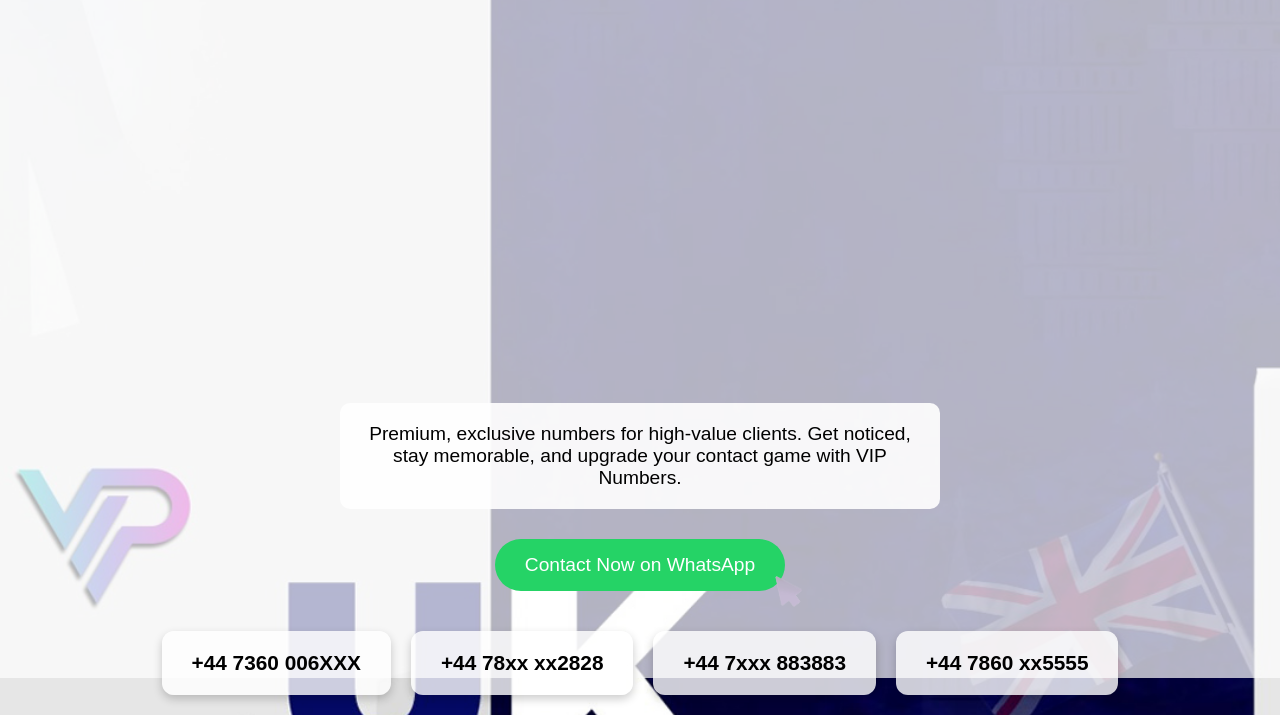
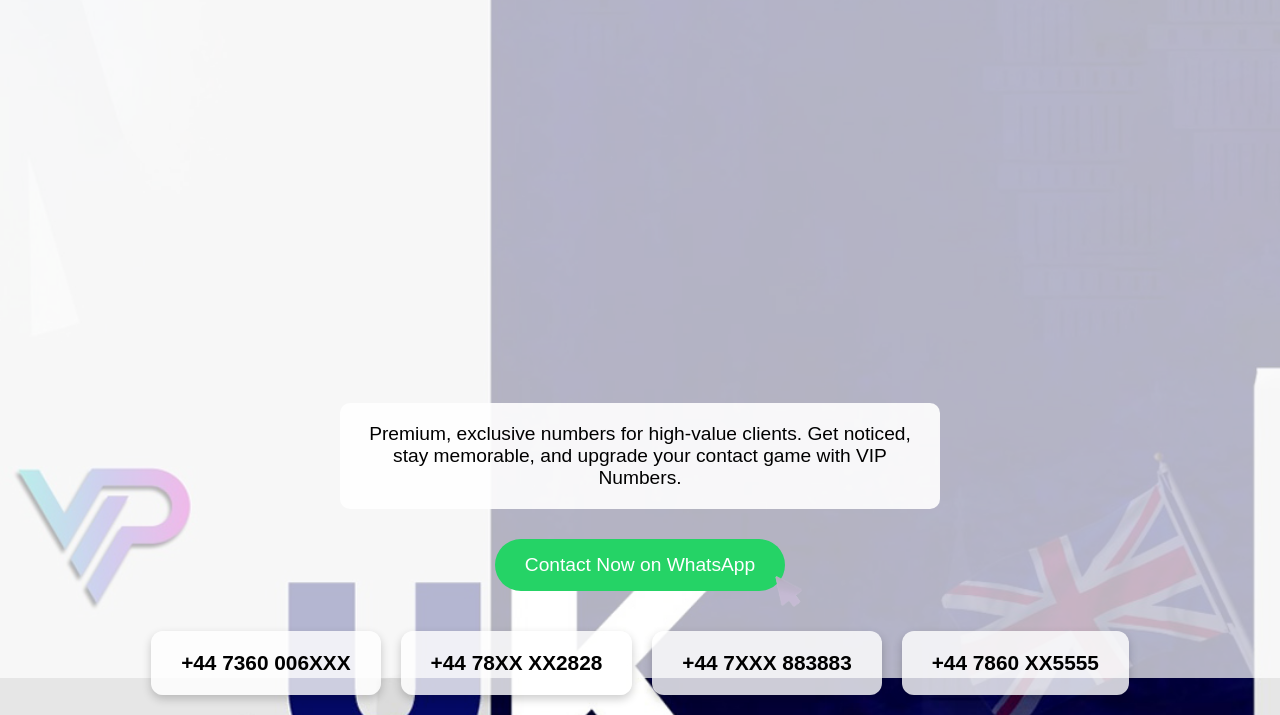
Before and after one commit to Ether2k25/vip.247, a plain HTML site: page index.html in a window 1280 px wide. Shown: the part 122-837 px from the top of the page. Drawn offline with Linux system fonts and the light colour scheme.

Commit message:
Update index.html

```diff
--- a/index.html
+++ b/index.html
@@ -180,9 +180,9 @@
     <!-- Number Highlights -->
     <div class="numbers">
       <div class="number-box">+44 7360 006XXX</div>
-      <div class="number-box">+44 78xx xx2828</div>
-      <div class="number-box">+44 7xxx 883883</div>
-      <div class="number-box">+44 7860 xx5555</div>
+      <div class="number-box">+44 78XX XX2828</div>
+      <div class="number-box">+44 7XXX 883883</div>
+      <div class="number-box">+44 7860 XX5555</div>
     </div>
   </div>
 
```
